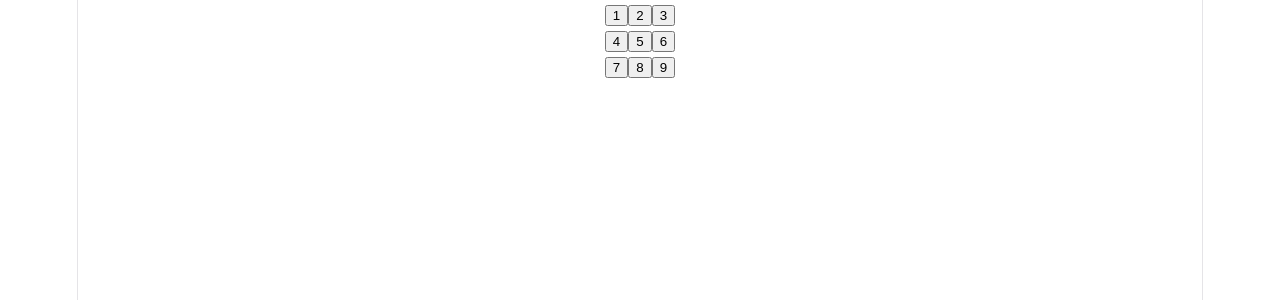
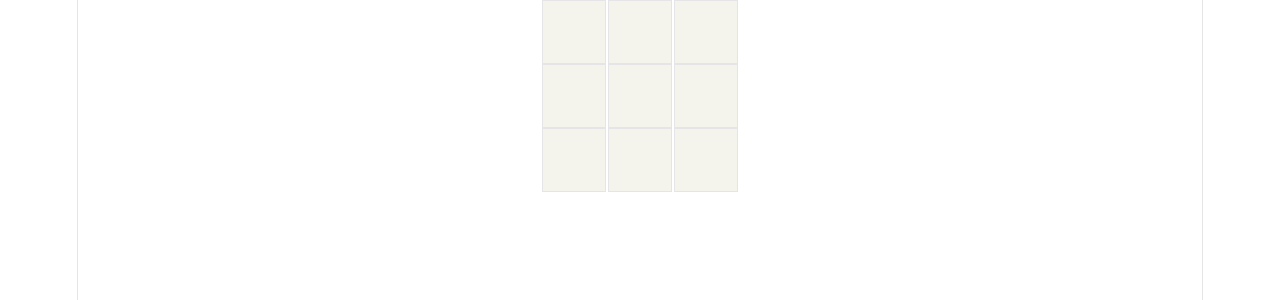
Before and after one commit to syams-savero/React, a React (Vite) app: page / in a window 1280 px wide. Shown: the top 300 px of the page. Built offline with nearby package versions, Linux system fonts and the light colour scheme.

Commit message:
add: useState Button, fix: Button size

```diff
--- a/src/App.css
+++ b/src/App.css
@@ -161,6 +161,21 @@
   }
 }
 
+.Square {
+  width: 64px;
+  height: 64px;
+  font-size: 24px;
+  border: 1px solid var(--border);
+  background: var(--code-bg);
+  box-sizing: border-box;
+}
+
+.board-row {
+  display: flex;
+  gap: 2px;
+  justify-content: center;
+}
+
 .ticks {
   position: relative;
   width: 100%;
--- a/src/App.jsx
+++ b/src/App.jsx
@@ -1,26 +1,41 @@
-function Square( {value} ) {
-  return <button className="Square">{value}</button>
+import { useState } from 'react';
+import './App.css';
+
+
+function Square() {
+  const [value, setValue] = useState(null);
+
+  function handleClick() {
+    setValue('X');
+  }
+
+  return (<button className="Square"
+  onClick={handleClick}
+  >
+    {value}
+  </button>
+  );
 }
 
 export default function Board() {
   return (
     <>
       <div className="board-row">
-      <Square value="1" />
-      <Square value="2" />
-      <Square value="3" />
+      <Square />
+      <Square />
+      <Square />
       </div>
 
       <div className="board-row">
-      <Square value="4" />
-      <Square value="5" />
-      <Square value="6" />
+      <Square />
+      <Square />
+      <Square />
       </div>
 
       <div className="board-row">
-      <Square value="7" />
-      <Square value="8" />
-      <Square value="9" />
+      <Square />
+      <Square />
+      <Square />
       </div>
     </>
   )
```
